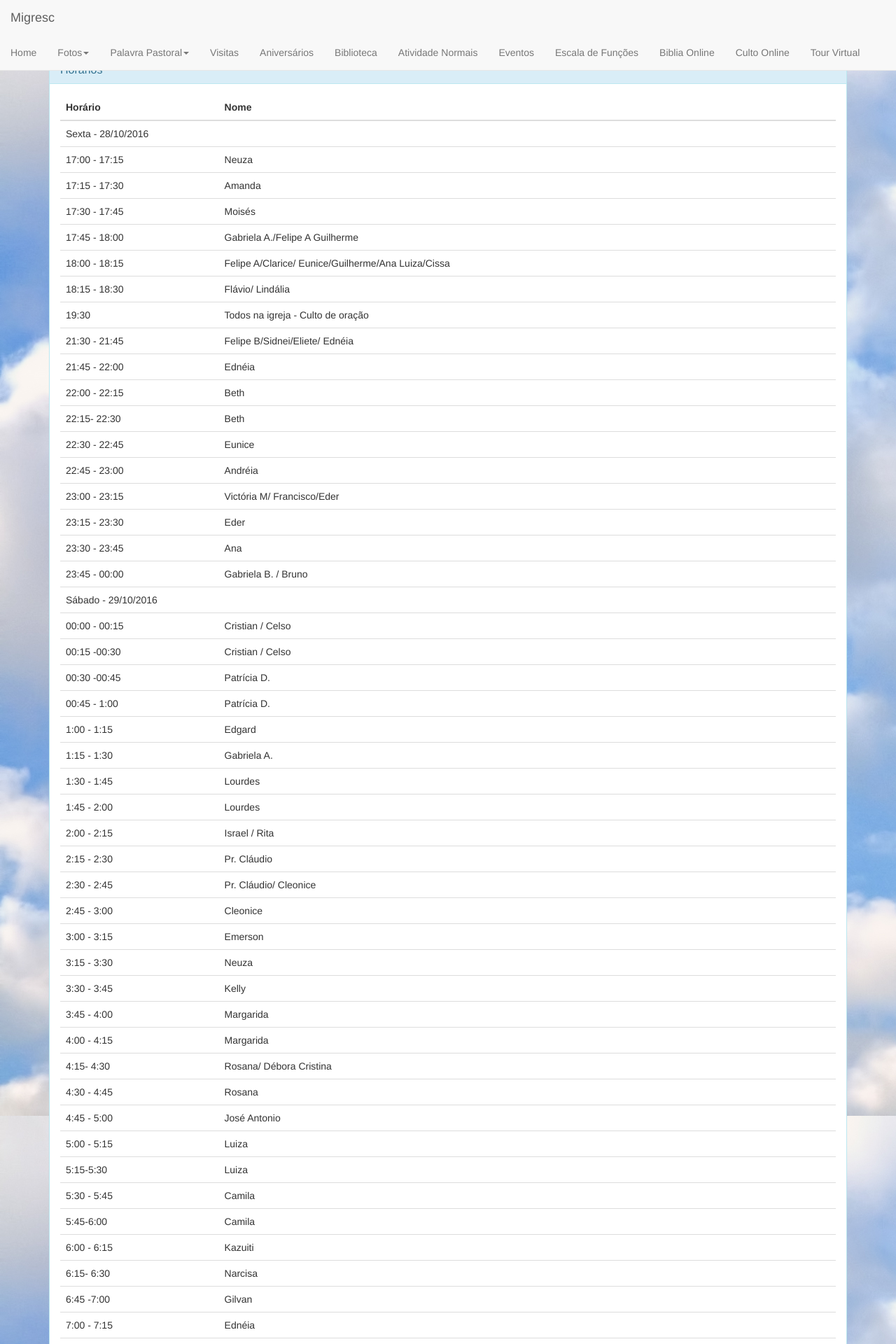
After one commit to Migresc/migresc_site, a PHP site: page /24oracao.php in a window 1280 px wide. The commit adds this page. Shown: the top 1920 px of the page at 70% size. Run offline with PHP 8.4, Linux system fonts and the light colour scheme; some libraries are stand-ins or nearby versions.

Commit message:
24h de oração

```diff
--- /dev/null
+++ b/24oracao.php
@@ -0,0 +1,367 @@
+<?php include 'header.html';?>
+<div class="panel panel-info">
+    <!-- Default panel contents -->
+    <div class="panel-heading">
+        <h3 class="panel-title">Horários</h3>
+    </div>
+    <div class="panel-body">
+        <div class="table-responsive">
+        <!-- Table -->
+        <table class="table">
+            	 <thead>
+             	 	 <th>Horário</th>
+             	 	 <th>Nome</th>
+            	 </thead>
+             	 <tr>
+            	 	 <td colspan="2">Sexta - 28/10/2016</td>
+             	 </tr>
+             	 <tr>
+            	 	 <td>17:00 - 17:15</td>
+            	 	 <td>Neuza</td>
+             	 </tr>
+             	 <tr>
+            	 	 <td>17:15 - 17:30</td>
+            	 	 <td>Amanda</td>
+             	 </tr>
+             	 <tr>
+            	 	 <td>17:30 - 17:45</td>
+            	 	 <td>Moisés</td>
+             	 </tr>
+             	 <tr>
+            	 	 <td>17:45 - 18:00</td>
+            	 	 <td>Gabriela A./Felipe A Guilherme</td>
+             	 </tr>
+             	 <tr>
+            	 	 <td>18:00 - 18:15</td>
+            	 	 <td>Felipe A/Clarice/ Eunice/Guilherme/Ana Luiza/Cissa</td>
+             	 </tr>
+             	 <tr>
+            	 	 <td>18:15 - 18:30</td>
+            	 	 <td>Flávio/ Lindália</td>
+             	 </tr>
+             	 <tr>
+            	 	 <td>19:30</td>
+            	 	 <td>Todos na igreja - Culto de oração</td>
+             	 </tr>
+             	 <tr>
+            	 	 <td>21:30 - 21:45</td>
+            	 	 <td>Felipe B/Sidnei/Eliete/ Ednéia</td>
+             	 </tr>
+             	 <tr>
+            	 	 <td>21:45 - 22:00</td>
+            	 	 <td>Ednéia</td>
+             	 </tr>
+             	 <tr>
+            	 	 <td>22:00 - 22:15</td>
+            	 	 <td>Beth</td>
+             	 </tr>
+             	 <tr>
+            	 	 <td>22:15- 22:30</td>
+            	 	 <td>Beth</td>
+             	 </tr>
+             	 <tr>
+            	 	 <td>22:30 - 22:45</td>
+            	 	 <td>Eunice</td>
+             	 </tr>
+             	 <tr>
+            	 	 <td>22:45 - 23:00</td>
+            	 	 <td>Andréia</td>
+             	 </tr>
+             	 <tr>
+            	 	 <td>23:00 - 23:15</td>
+            	 	 <td>Victória M/ Francisco/Eder</td>
+             	 </tr>
+             	 <tr>
+            	 	 <td>23:15 - 23:30</td>
+            	 	 <td>Eder</td>
+             	 </tr>
+             	 <tr>
+            	 	 <td>23:30 - 23:45</td>
+            	 	 <td>Ana</td>
+             	 </tr>
+             	 <tr>
+            	 	 <td>23:45 - 00:00</td>
+            	 	 <td>Gabriela B. / Bruno</td>
+             	 </tr>
+             	 <tr>
+            	 	 <td colspan="2">Sábado - 29/10/2016</td>
+             	 </tr>
+             	 <tr>
+            	 	 <td>00:00 - 00:15</td>
+            	 	 <td>Cristian / Celso</td>
+             	 </tr>
+             	 <tr>
+            	 	 <td>00:15 -00:30</td>
+            	 	 <td>Cristian / Celso</td>
+             	 </tr>
+             	 <tr>
+            	 	 <td>00:30 -00:45</td>
+            	 	 <td>Patrícia D.</td>
+             	 </tr>
+             	 <tr>
+            	 	 <td>00:45 - 1:00</td>
+            	 	 <td>Patrícia D.</td>
+             	 </tr>
+             	 <tr>
+            	 	 <td>1:00 - 1:15</td>
+            	 	 <td>Edgard</td>
+             	 </tr>
+             	 <tr>
+            	 	 <td>1:15 - 1:30</td>
+            	 	 <td>Gabriela A.</td>
+             	 </tr>
+             	 <tr>
+            	 	 <td>1:30 - 1:45</td>
+            	 	 <td>Lourdes</td>
+             	 </tr>
+             	 <tr>
+            	 	 <td>1:45 - 2:00</td>
+            	 	 <td>Lourdes</td>
+             	 </tr>
+             	 <tr>
+            	 	 <td>2:00 - 2:15</td>
+            	 	 <td>Israel / Rita</td>
+             	 </tr>
+             	 <tr>
+            	 	 <td>2:15 - 2:30</td>
+            	 	 <td>Pr. Cláudio</td>
+             	 </tr>
+             	 <tr>
+            	 	 <td>2:30 - 2:45</td>
+            	 	 <td>Pr. Cláudio/ Cleonice</td>
+             	 </tr>
+             	 <tr>
+            	 	 <td>2:45 - 3:00</td>
+            	 	 <td>Cleonice</td>
+             	 </tr>
+             	 <tr>
+            	 	 <td>3:00 - 3:15</td>
+            	 	 <td>Emerson</td>
+             	 </tr>
+             	 <tr>
+            	 	 <td>3:15 - 3:30</td>
+            	 	 <td>Neuza</td>
+             	 </tr>
+             	 <tr>
+            	 	 <td>3:30 - 3:45</td>
+            	 	 <td>Kelly</td>
+             	 </tr>
+             	 <tr>
+            	 	 <td>3:45 - 4:00</td>
+            	 	 <td>Margarida</td>
+             	 </tr>
+             	 <tr>
+            	 	 <td>4:00 - 4:15</td>
+            	 	 <td>Margarida</td>
+             	 </tr>
+             	 <tr>
+            	 	 <td>4:15- 4:30</td>
+            	 	 <td>Rosana/ Débora Cristina</td>
+             	 </tr>
+             	 <tr>
+            	 	 <td>4:30 - 4:45</td>
+            	 	 <td>Rosana</td>
+             	 </tr>
+             	 <tr>
+            	 	 <td>4:45 - 5:00</td>
+            	 	 <td>José Antonio</td>
+             	 </tr>
+             	 <tr>
+            	 	 <td>5:00 - 5:15</td>
+            	 	 <td>Luiza</td>
+             	 </tr>
+             	 <tr>
+            	 	 <td> 5:15-5:30</td>
+            	 	 <td>Luiza</td>
+             	 </tr>
+             	 <tr>
+            	 	 <td>5:30 - 5:45</td>
+            	 	 <td>Camila</td>
+             	 </tr>
+             	 <tr>
+            	 	 <td>5:45-6:00</td>
+            	 	 <td>Camila</td>
+             	 </tr>
+             	 <tr>
+            	 	 <td>6:00 - 6:15</td>
+            	 	 <td>Kazuiti</td>
+             	 </tr>
+             	 <tr>
+            	 	 <td>6:15- 6:30</td>
+            	 	 <td>Narcisa</td>
+             	 </tr>
+             	 <tr>
+            	 	 <td>6:45 -7:00</td>
+            	 	 <td>Gilvan</td>
+             	 </tr>
+             	 <tr>
+            	 	 <td>7:00 - 7:15</td>
+            	 	 <td>Ednéia</td>
+             	 </tr>
+             	 <tr>
+            	 	 <td>7:15 - 7:30</td>
+            	 	 <td>Rafael</td>
+             	 </tr>
+             	 <tr>
+            	 	 <td>7:30 - 7:45</td>
+            	 	 <td>Rafael</td>
+             	 </tr>
+             	 <tr>
+            	 	 <td>7:45 - 8:00</td>
+            	 	 <td>Rafaela</td>
+             	 </tr>
+             	 <tr>
+            	 	 <td>8:00 - 8:15</td>
+            	 	 <td>Valéria</td>
+             	 </tr>
+             	 <tr>
+            	 	 <td>8:15 - 8:30</td>
+            	 	 <td>Graça</td>
+             	 </tr>
+             	 <tr>
+            	 	 <td>8:30 - 8:45</td>
+            	 	 <td>Adelaide / Dulcinéia</td>
+             	 </tr>
+             	 <tr>
+            	 	 <td>8:45 -9:00</td>
+            	 	 <td>Adelaide</td>
+             	 </tr>
+             	 <tr>
+            	 	 <td>9:15-9:30</td>
+            	 	 <td>Kailane</td>
+             	 </tr>
+             	 <tr>
+            	 	 <td>9:30 - 9:45</td>
+            	 	 <td>Kailane</td>
+             	 </tr>
+             	 <tr>
+            	 	 <td>9:45 -10:00</td>
+            	 	 <td>Rodrigo</td>
+             	 </tr>
+             	 <tr>
+            	 	 <td>10:00 - 10:15</td>
+            	 	 <td>Rodrigo</td>
+             	 </tr>
+             	 <tr>
+            	 	 <td>10:15 - 10:30</td>
+            	 	 <td>Gabriela B.</td>
+             	 </tr>
+             	 <tr>
+            	 	 <td>10:30- 10:45</td>
+            	 	 <td>Eliane</td>
+             	 </tr>
+             	 <tr>
+            	 	 <td>10:45 - 11:00</td>
+            	 	 <td>Victória A.</td>
+             	 </tr>
+             	 <tr>
+            	 	 <td>10:45 - 11:00</td>
+            	 	 <td>Victória A.</td>
+             	 </tr>
+             	 <tr>
+            	 	 <td>11:00 - 11:15</td>
+            	 	 <td>Claudete</td>
+             	 </tr>
+             	 <tr>
+            	 	 <td>11:15 - 11:30</td>
+            	 	 <td>Claudete</td>
+             	 </tr>
+             	 <tr>
+            	 	 <td>11:30 - 11:45</td>
+            	 	 <td>Vanderlei</td>
+             	 </tr>
+             	 <tr>
+            	 	 <td>11:45- 12:00</td>
+            	 	 <td>Patricia B.</td>
+             	 </tr>
+             	 <tr>
+            	 	 <td>12:00 - 12:15</td>
+            	 	 <td> Janderson</td>
+             	 </tr>
+             	 <tr>
+            	 	 <td>12:15 - 12:30</td>
+            	 	 <td>Cleonice</td>
+             	 </tr>
+             	 <tr>
+            	 	 <td>12:30 -12:45</td>
+            	 	 <td>Luciano</td>
+             	 </tr>
+             	 <tr>
+            	 	 <td>12:45 - 13:00</td>
+            	 	 <td>Luciano</td>
+             	 </tr>
+             	 <tr>
+            	 	 <td>13:00 - 13:15</td>
+            	 	 <td>Moisés</td>
+             	 </tr>
+             	 <tr>
+            	 	 <td>13:15 - 13:30</td>
+            	 	 <td>Angelina</td>
+             	 </tr>
+             	 <tr>
+            	 	 <td>13:30 - 13:45</td>
+            	 	 <td>Angelina</td>
+             	 </tr>
+             	 <tr>
+            	 	 <td>13:45 - 14:00</td>
+            	 	 <td>Gustavo</td>
+             	 </tr>
+             	 <tr>
+            	 	 <td>14:00- 14:15</td>
+            	 	 <td>Jailton/Inês/ Letícia</td>
+             	 </tr>
+             	 <tr>
+            	 	 <td>14:15- 14:30</td>
+            	 	 <td>Victória A.</td>
+             	 </tr>
+             	 <tr>
+            	 	 <td>14:30 - 14:45</td>
+            	 	 <td>Rosália</td>
+             	 </tr>
+             	 <tr>
+            	 	 <td>14:45- 15:00</td>
+            	 	 <td>Beatriz</td>
+             	 </tr>
+             	 <tr>
+            	 	 <td>15:00- 15:15</td>
+            	 	 <td>Fernanda/ Eva</td>
+             	 </tr>
+             	 <tr>
+            	 	 <td>15:15 - 15:30</td>
+            	 	 <td>Edgard/Eva</td>
+             	 </tr>
+             	 <tr>
+            	 	 <td>15:30 - 15:45</td>
+            	 	 <td>Manassés / Bento</td>
+             	 </tr>
+             	 <tr>
+            	 	 <td>15:45 - 16:00</td>
+            	 	 <td>Manassés/ Bento</td>
+             	 </tr>
+             	 <tr>
+            	 	 <td>16:00 - 16:15</td>
+            	 	 <td>Victória M.</td>
+             	 </tr>
+             	 <tr>
+            	 	 <td>16:15 - 16:30</td>
+            	 	 <td>Rebeca Carvalho</td>
+             	 </tr>
+             	 <tr>
+            	 	 <td>16:30 - 16:45</td>
+            	 	 <td>Rebeca Carvalho</td>
+             	 </tr>
+             	 <tr>
+            	 	 <td>16:45 - 17:00</td>
+            	 	 <td>Graça/ Michele</td>
+             	 </tr>
+             	 <tr>
+            	 	 <td>18:00</td>
+            	 	 <td>Todos na igreja - Encerramento - Palestra sobre a Reforma</td>
+             	 </tr>
+            </table>
+        </div>
+    </div>
+</div>
+</p>
+</div>
+<?php include 'footer.html';?>
--- a/index.php
+++ b/index.php
@@ -5,7 +5,7 @@
     </div>
     <div class="panel-body">
         <h3 >
-            No próximo sábado teremos culto de adoração às 18h00. Não perca!
+            <a href='./24oracao.php'>Irmãos, segue a lista com os horários para as 24 horas de oração <span class="glyphicon glyphicon-download" /></a>
         </h3>
     </div>
 </div>
```
Also changed, not shown: eventos.php (+1 -8 lines).
